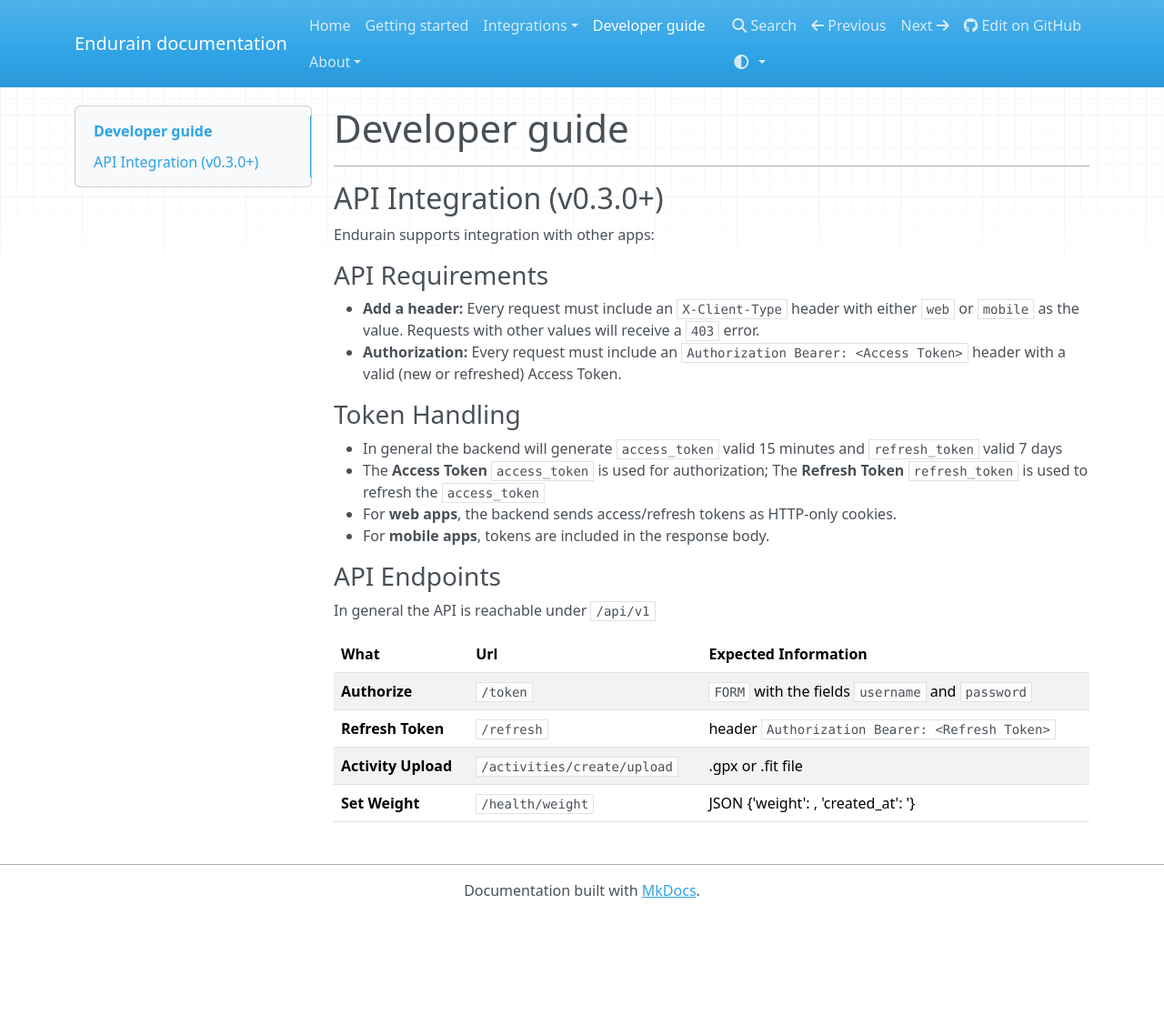
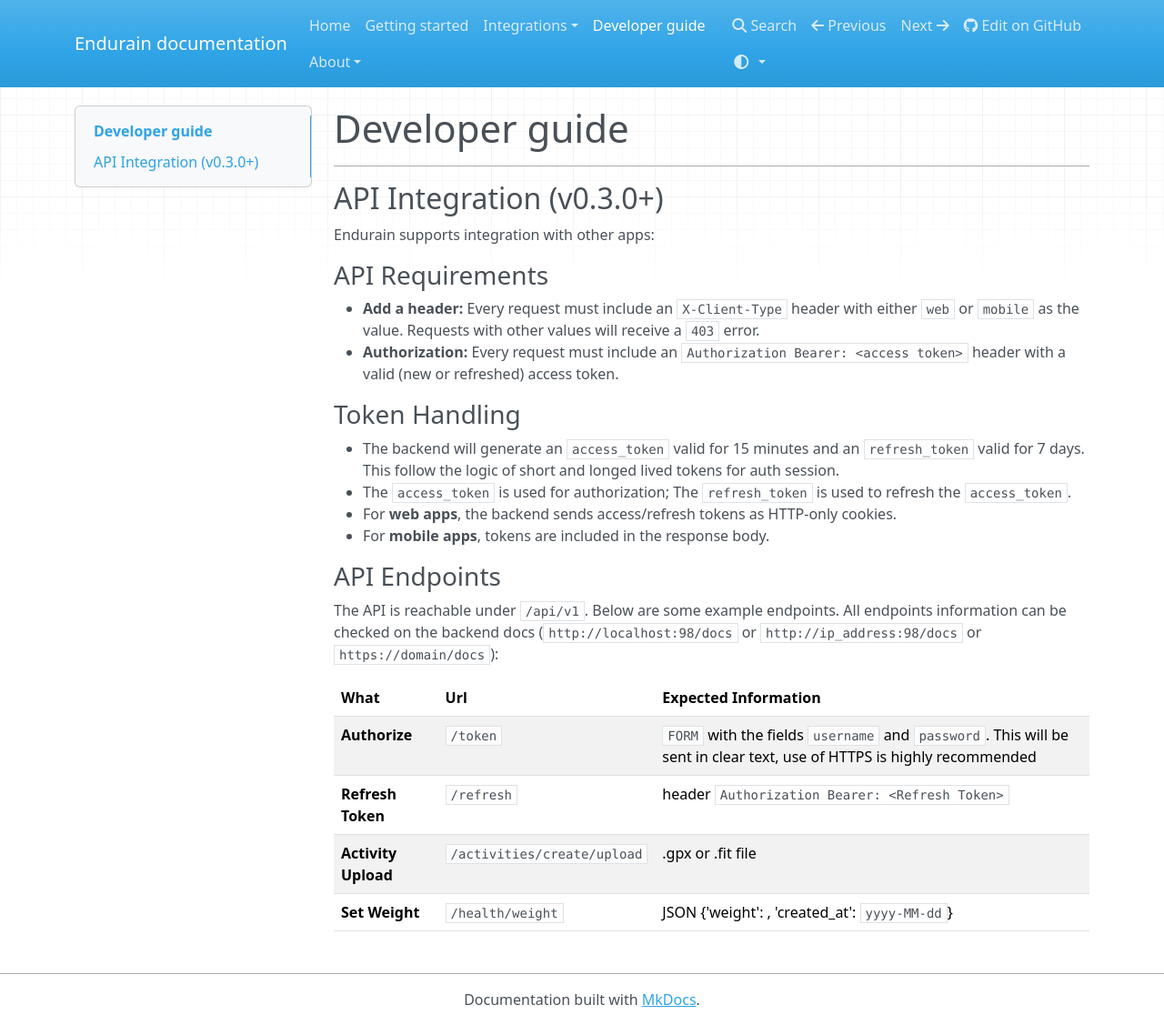
Before and after one commit to joaovitoriasilva/endurain, an MkDocs documentation site: the page built from docs/developer-guide.md, in a window 1280 px wide and 1127 px high. Shown: the whole window at 91% size. Built offline with MkDocs 1.6.1, drawn with Linux system fonts in a browser that asks for light colours; nearby versions of some CDN libraries.

Commit message:
Updated README and developer guide in docs
[README] updated README inline with docs
[docs] fixed some visual errors in developer guide and added some additional information

```diff
--- a/docs/developer-guide.md
+++ b/docs/developer-guide.md
@@ -6,24 +6,23 @@
 
 Endurain supports integration with other apps:
 
-
 ### API Requirements
 - **Add a header:** Every request must include an `X-Client-Type` header with either `web` or `mobile` as the value. Requests with other values will receive a `403` error.
-- **Authorization:** Every request must include an `Authorization Bearer: <Access Token>` header with a valid (new or refreshed) Access Token.
+- **Authorization:** Every request must include an `Authorization Bearer: <access token>` header with a valid (new or refreshed) access token.
 
 ### Token Handling
-- In general the backend will generate `access_token` valid 15 minutes and `refresh_token` valid 7 days
-- The **Access Token** `access_token` is used for authorization; The **Refresh Token** `refresh_token` is used to refresh the `access_token`
+- The backend will generate an `access_token` valid for 15 minutes and an `refresh_token` valid for 7 days. This follow the logic of short and longed lived tokens for auth session.
+- The `access_token` is used for authorization; The `refresh_token` is used to refresh the `access_token`.
 - For **web apps**, the backend sends access/refresh tokens as HTTP-only cookies.
 - For **mobile apps**, tokens are included in the response body.
 
 
 ### API Endpoints
-In general the API is reachable under `/api/v1`
+The API is reachable under `/api/v1`. Below are some example endpoints. All endpoints information can be checked on the backend docs (`http://localhost:98/docs` or `http://ip_address:98/docs` or `https://domain/docs`):
 
 | What | Url | Expected Information |
 | ---- | --- | ---------------------|
-| **Authorize** | `/token` |  `FORM` with the fields `username` and `password` |
+| **Authorize** | `/token` |  `FORM` with the fields `username` and `password`. This will be sent in clear text, use of HTTPS is highly recommended |
 | **Refresh Token** | `/refresh` | header `Authorization Bearer: <Refresh Token>`  |
 | **Activity Upload** | `/activities/create/upload` | .gpx or .fit file |
-| **Set Weight** | `/health/weight` | JSON {'weight': <number>, 'created_at': <date:yyyy-MM-dd>'} |
+| **Set Weight** | `/health/weight` | JSON {'weight': <number>, 'created_at': `yyyy-MM-dd`} |
```
Also changed, not shown: README.md (+2 -2 lines).
